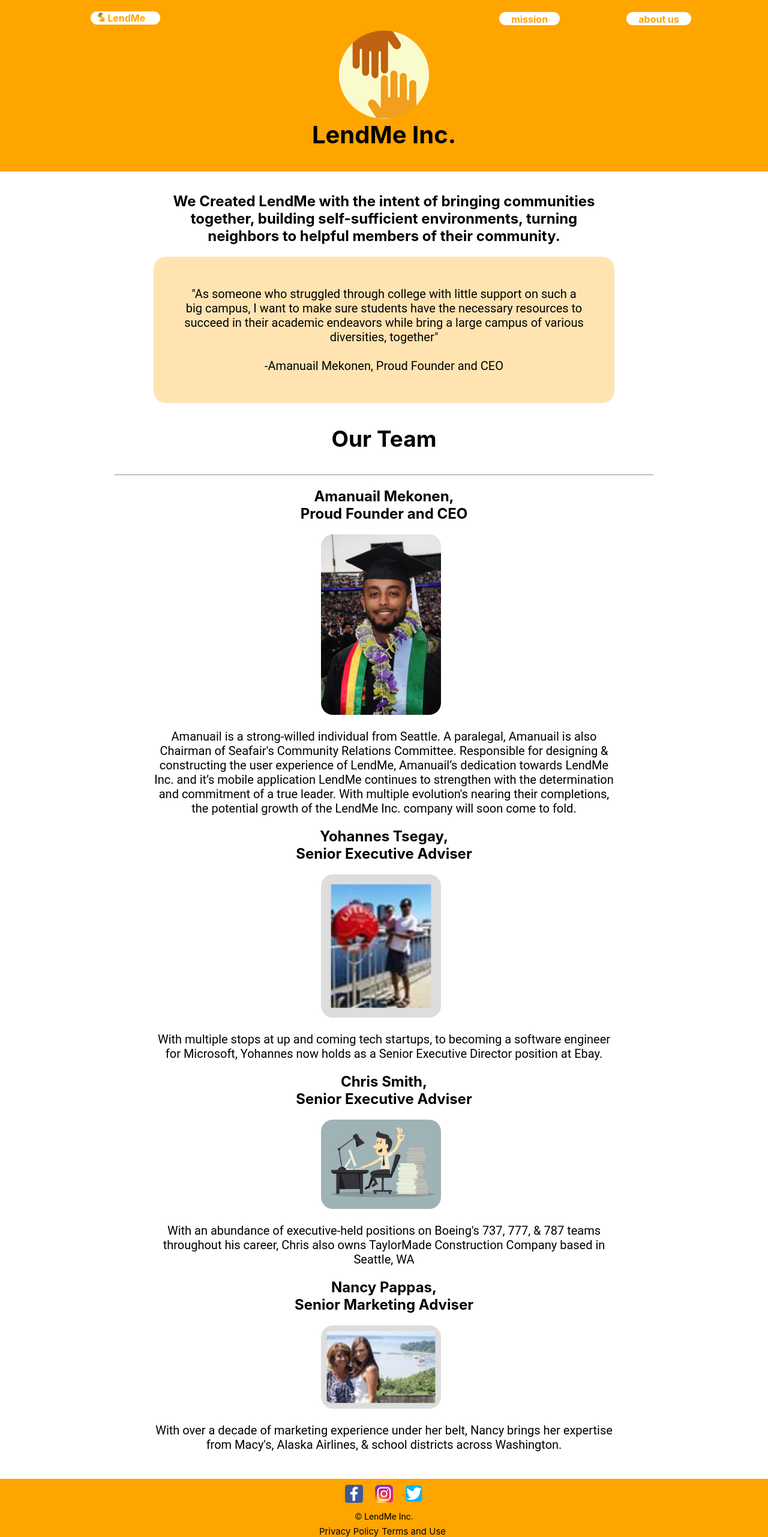
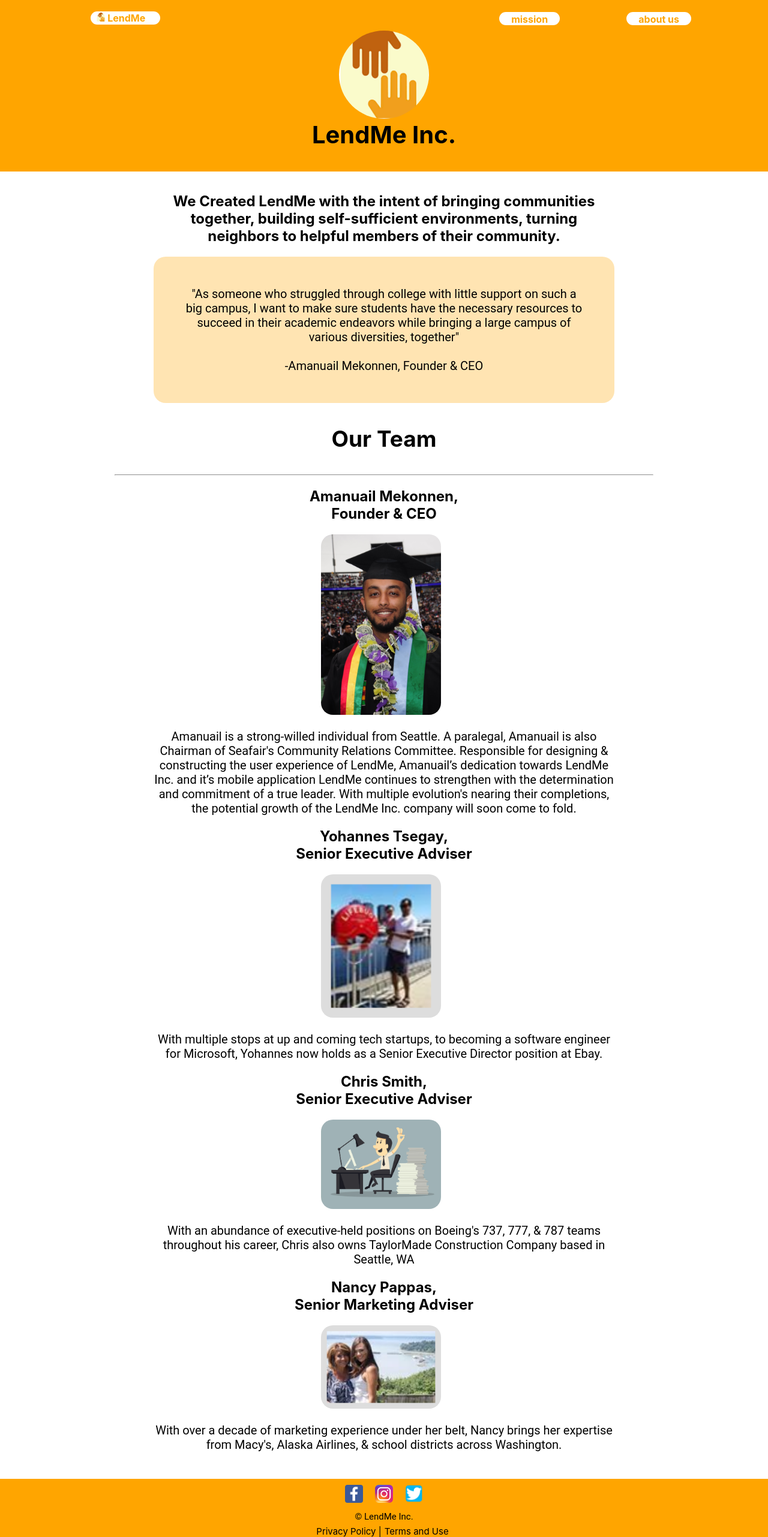
Before and after one commit to YohanesDemissie/react-redux, a React (Create React App) app in the folder react-redux/: page /about in a window 1280 px wide. Shown: the whole page at 60% size. Built offline with nearby package versions, Linux system fonts and the light colour scheme.

Commit message:
wokred with amanual with notes and sutle touch ups. still working for tomorrow;

```diff
--- a/react-redux/src/App.css
+++ b/react-redux/src/App.css
@@ -92,6 +92,7 @@ input{
 
 .appStores{
   width: 150px;
+  /* margin-top: 10px; */
   /* display: block;
   margin-left: auto;
   margin-right: auto; */
--- a/react-redux/src/Landing.js
+++ b/react-redux/src/Landing.js
@@ -35,7 +35,7 @@ class Landing extends Component {
 
           <h4 className="subHeader">Sign up for beta and get updates about launch:</h4>
           <section className="signUp">
-            <input className="emailInput" placeholder="email@lendme.com" />
+            <input className="emailInput" placeholder="email@lendme.edu" />
             <br />
             <button className="submitEmail">Submit</button>
           </section>
@@ -45,7 +45,7 @@ class Landing extends Component {
             <img className="appStores" style={appImages} src={appleAppStore} alt="app stores logos" />
           </div>
 
-          <div style={appStoresStyle}>
+          <div style={appStoresStyleTwo}>
             <h4 className="comingSoon">Coming soon to download on</h4>
             <img style={appImages} className="appStores" src={googlePlay} alt="google play icon" />
           </div>
@@ -142,6 +142,13 @@ appStoresStyle = {
   overFlow: 'auto',
 },
 
+appStoresStyleTwo = {
+  textAlign: 'center',
+  verticalAlign: 'middle',
+  overFlow: 'auto',
+  marginTop: 10
+},
+
 appImages = {
 
   textAlign: 'center',
--- a/react-redux/src/components/AboutUs.js
+++ b/react-redux/src/components/AboutUs.js
@@ -43,10 +43,10 @@ class AboutUs extends Component {
           </h2>
 
           <p className="about-ceo-quote" style={styles.borderStyle}>
-            "As someone who struggled through college with little support on such a big campus, I want to make sure students have the necessary resources to succeed in their academic endeavors while bring a large campus of various diversities, together"
+            "As someone who struggled through college with little support on such a big campus, I want to make sure students have the necessary resources to succeed in their academic endeavors while bringing a large campus of various diversities, together"
             <br />
             <br />
-              -Amanuail Mekonen, Proud Founder and CEO
+              -Amanuail Mekonnen, Founder &amp; CEO
           </p>
 
           <section className="team-bio">
@@ -58,7 +58,7 @@ class AboutUs extends Component {
 
             <div style={styles.inlineLayout}>
             <h2 className="dev-names">
-                Amanuail Mekonen, <br />  Proud Founder and CEO
+                Amanuail Mekonnen, <br /> Founder &amp; CEO
           </h2>
               <img style={styles.img} src={Amanuail} width="200" alt="Amanuail Ambaye" />
             <p className="dev-bio">
@@ -71,6 +71,7 @@ class AboutUs extends Component {
           </p>
           </div>
 
+
             <div style={styles.inlineLayout}>
               <h2 className="dev-names">
                 Yohannes Tsegay, <br />Senior Executive Adviser
@@ -81,6 +82,7 @@ class AboutUs extends Component {
                 for Microsoft, Yohannes now holds as a Senior Executive Director position at Ebay.
               </p>
             </div>
+
 
             <div style={styles.inlineLayout}>
               <h2 className="dev-names">
@@ -93,6 +95,7 @@ class AboutUs extends Component {
                 Seattle, WA
           </p>
             </div>
+
 
             <div style={styles.inlineLayout}>
             <h2 className="dev-names">
--- a/react-redux/src/components/Footer.js
+++ b/react-redux/src/components/Footer.js
@@ -12,7 +12,7 @@ class Footer extends Component{
         <a href="https://www.instagram.com/lendme_inc/" target="_blank"><img style={style.sizes} src={instagramIcon} alt="instagram icon" /></a>
         <a href="https://twitter.com/LendMeInc" target="_blank"><img style={style.sizes} src={twitterIcon} alt="twitter icon" /></a>
         <p style={copyRight}>&copy; LendMe Inc.</p>
-        <a style={footerLinks} href="https://termsfeed.com/privacy-policy/70907199871db6348be84738975e5c75">Privacy Policy</a>
+        <a style={footerLinks} href="https://termsfeed.com/privacy-policy/70907199871db6348be84738975e5c75">Privacy Policy |</a>
         <a style={footerLinks} href="https://termsfeed.com/terms-use/f3004ee240c09ad7cdeda64c0ba0e5ba">Terms and Use</a>
       </div>
     )
--- a/react-redux/src/components/Mission.js
+++ b/react-redux/src/components/Mission.js
@@ -1,6 +1,7 @@
 import React, { Component } from 'react';
 
 import lendMe from '../images/lendMe.png';
+import collegeCollab from '../images/college-collage.jpg'
 import '../App.css';
 import Footer from './Footer'
 
@@ -49,7 +50,7 @@ class Mission extends Component {
           <div style={styles.inlineLayout}>
             <h3>Inclusion</h3>
             <p>
-              <img style={styles.img} src="https://www.telegraph.co.uk/content/dam/news/2016/08/23/106598324PandawaveNEWS_trans_NvBQzQNjv4Bqeo_i_u9APj8RuoebjoAHt0k9u7HhRJvuo-ZLenGRumA.jpg?imwidth=450" alt="panda" />
+              <img style={styles.img} src={collegeCollab} alt="panda" />
               #open is dedicated, first and foremost, to being inclusive: to accepting people of all gender identities and orientations, from all walks of life, in any sort of relationship that makes you happy, no matter what gets you going
             </p>
           </div>
@@ -87,12 +88,13 @@ const styles = {
   inlineLayout: {
     marginBottom: 200,
     textAlign: 'center',
-    overFlow: 'auto',
+    // overFlow: 'auto',
   },
 
   img: {
     borderRadius: 20,
-    float: 'right',
+    // float: 'right',
+    width: '200px'
   },
 
   //place media query for excessive space between top/bottom margin with the image/text sections
```
Also changed, not shown: react-redux/src/images/college-collage.jpg (added).
